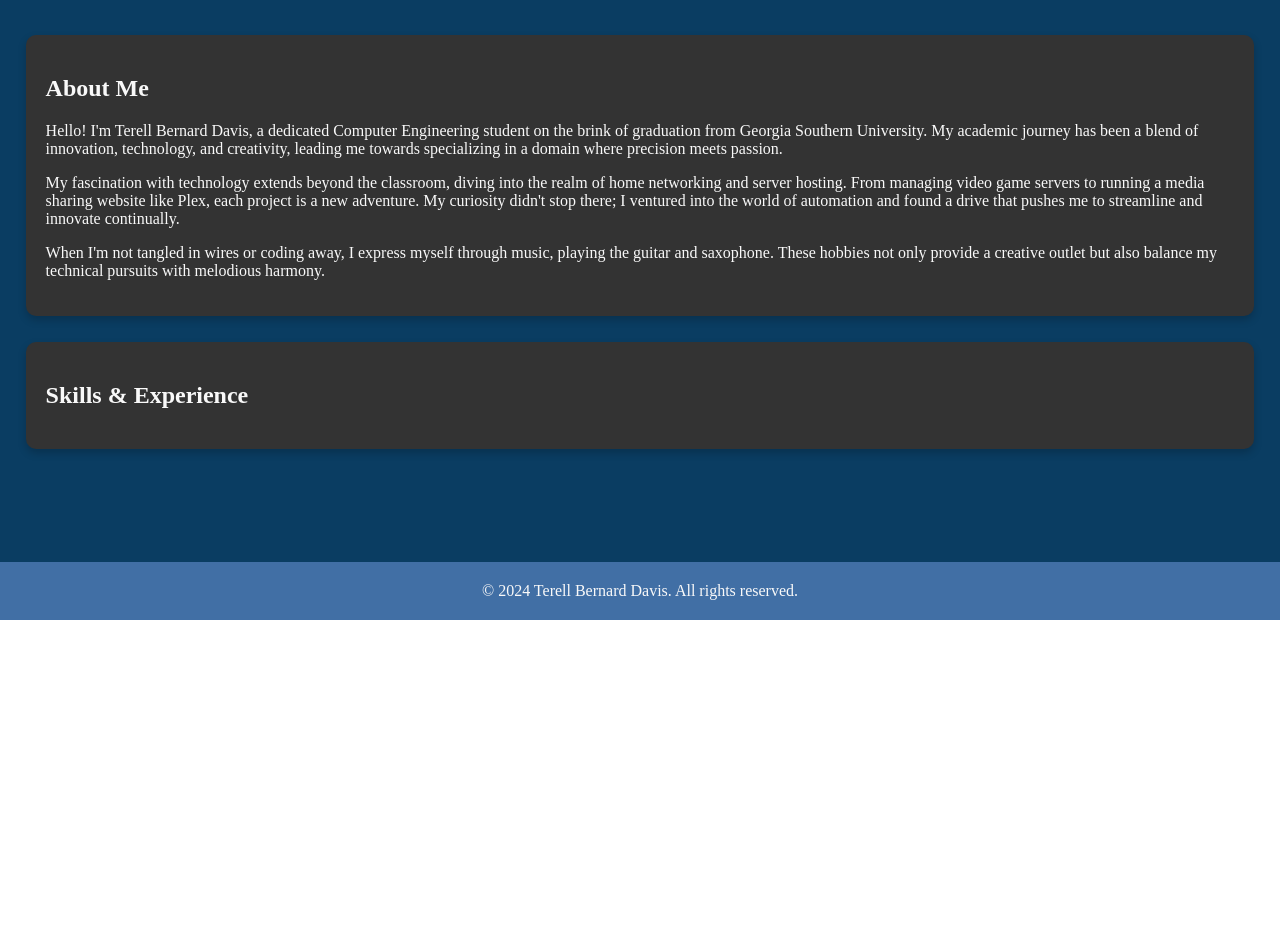
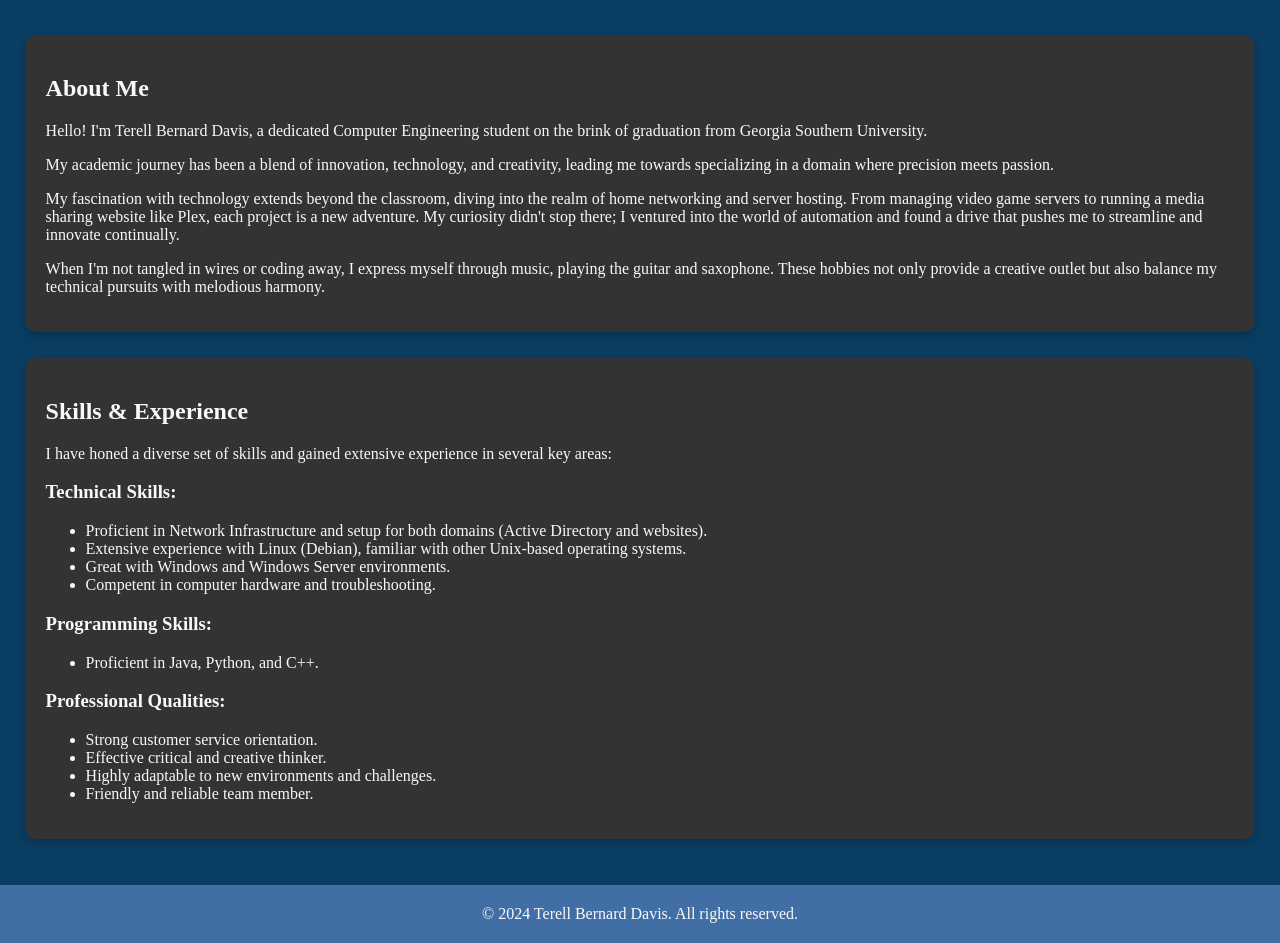
Before and after one commit to Terell-Davis/terell-davis.github.io, a React (Create React App) app: page / in a window 1280 px wide. Shown: the part 180-1123 px from the top of the page. Before the commit the page ends 800 px from the top, so only its background shows below. Built offline with nearby package versions, Linux system fonts and the light colour scheme.

Commit message:
Added Info, getting ready for final

```diff
--- a/src/pages/Contact.js
+++ b/src/pages/Contact.js
@@ -11,8 +11,13 @@ const Contact = () => {
           <NavBar />
 
           <div className={styles.mainContainer}>
-              <ContentCard title="Terell B. Davis">
-              </ContentCard>
+            <ContentCard title="Let's Connect!">
+              <p>Hello! If you're looking to get in touch with me, here are the best ways to reach out. Whether you have a question, a project in mind, or just want to say hi, I'd love to hear from you!</p>
+              <p><strong>Email:</strong> <a href="mailto:terellbdavis@gmail.com">terellbdavis@gmail.com</a></p>
+              <p><strong>Phone:</strong> </p>
+              <p><strong>LinkedIn:</strong> <a href="https://www.linkedin.com/in/terell-davis-19a21026a/" target="_blank" rel="noopener noreferrer">Terell B. Davis</a></p>
+              <p><strong>GitHub:</strong> <a href="https://github.com/Terell-Davis" target="_blank" rel="noopener noreferrer">Terell-Davis</a></p>
+            </ContentCard>
           </div>
 
       </div>
--- a/src/pages/Home.js
+++ b/src/pages/Home.js
@@ -9,22 +9,43 @@ const Home = () => {
   return (
     <div className={styles.homePage}>
 		<Header title="Terell B. Davis" />
-		<NavBar />
-
+		<NavBar/>
 		<div className={styles.mainContainer}>
 			<ContentCard title="About Me">
-			<p> Hello! I'm Terell Bernard Davis, a dedicated Computer Engineering student on the brink of graduation from Georgia Southern University. My academic journey has been a blend of innovation, technology, and creativity, leading me towards specializing in a domain where precision meets passion.</p>
+				<p> Hello! I'm Terell Bernard Davis, a dedicated Computer Engineering student on the brink of graduation from Georgia Southern University. </p>
+				<p>My academic journey has been a blend of innovation, technology, and creativity, leading me towards specializing in a domain where precision meets passion.</p>
 
-			<p>My fascination with technology extends beyond the classroom, diving into the realm of home networking and server hosting. From managing video game servers to running a media sharing website like Plex, each project is a new adventure. My curiosity didn't stop there; I ventured into the world of automation and found a drive that pushes me to streamline and innovate continually.</p>
+				<p>My fascination with technology extends beyond the classroom, diving into the realm of home networking and server hosting. From managing video game servers to running a media sharing website like Plex, each project is a new adventure.
+					My curiosity didn't stop there; I ventured into the world of automation and found a drive that pushes me to streamline and innovate continually.</p>
 
-			<p>When I'm not tangled in wires or coding away, I express myself through music, playing the guitar and saxophone. These hobbies not only provide a creative outlet but also balance my technical pursuits with melodious harmony.</p>
-			</ContentCard>
+					<p>When I'm not tangled in wires or coding away, I express myself through music, playing the guitar and saxophone. These hobbies not only provide a creative outlet but also balance my technical pursuits with melodious harmony.</p>
+        </ContentCard>
 
-			<ContentCard title="Skills & Experience">
-				{/* Skills & Experience content */}
-			</ContentCard>
+        <ContentCard title="Skills & Experience">
+          <p>I have honed a diverse set of skills and gained extensive experience in several key areas:</p>
+
+          <h3>Technical Skills:</h3>
+          <ul>
+            <li>Proficient in Network Infrastructure and setup for both domains (Active Directory and websites).</li>
+            <li>Extensive experience with Linux (Debian), familiar with other Unix-based operating systems.</li>
+            <li>Great with Windows and Windows Server environments.</li>
+            <li>Competent in computer hardware and troubleshooting.</li>
+          </ul>
+
+          <h3>Programming Skills:</h3>
+          <ul>
+            <li>Proficient in Java, Python, and C++.</li>
+          </ul>
+
+          <h3>Professional Qualities:</h3>
+          <ul>
+            <li>Strong customer service orientation.</li>
+            <li>Effective critical and creative thinker.</li>
+            <li>Highly adaptable to new environments and challenges.</li>
+            <li>Friendly and reliable team member.</li>
+          </ul>
+        </ContentCard>
 		</div>
-
     </div>
   );
 };
--- a/src/pages/Projects.js
+++ b/src/pages/Projects.js
@@ -11,9 +11,19 @@ const Projects = () => {
           <NavBar />
 
           <div className={styles.mainContainer}>
-              <ContentCard title="Java">
-                <p>Filler</p>
-              </ContentCard>
+            <ContentCard title="Java">
+              <p><strong>TrexBot:</strong> Initially named Jokerbot, TrexBot is a flexible, all-around Discord bot perfect for personal or group servers. It shines with its music streaming abilities from YouTube, SoundCloud, and Bandcamp, among various other features. It represents a significant upgrade from my first major Java project, now fully deployed and shared. The journey to creating TrexBot boosted my Java skills and introduced me to self-hosting my creations.</p>
+              <p><strong>Galactic Empire:</strong> A team effort for my class, Galactic Empire is a Java-based project focused on developing a GUI for SQL interaction. Despite its design challenges, the interface was functional and fulfilled its intended purpose. I wished for more time to refine it, but deadlines were tight.</p>
+            </ContentCard>
+
+            <ContentCard title="Python">
+              <p><strong>Inventory Manager:</strong> Frustrated by the limitations of the "POS" system at a former job, I created an Inventory Manager to fill the gap. It provided the much-needed functionality of generating understandable Inventory Reports, solving a real-world problem through coding.</p>
+              <p><strong>Narukami-Bot:</strong> As my gateway into Python, Narukami-Bot was designed to integrate with my server's services, offering control over Minecraft & Terraria servers directly from Discord. It was a different structure from my Java bot, exploring new possibilities with Python.</p>
+            </ContentCard>
+
+            <ContentCard title="Web Development">
+              <p>This website started as a basic HTML/CSS project for me to dive into web development. As I advanced in my studies at Georgia Southern, taking a Web Design class in my last semester prompted me to overhaul my portfolio site. While it may now seem a bit elaborate for a portfolio, the class's requirements nudged me towards making it more comprehensive and polished than initially planned.</p>
+            </ContentCard>
           </div>
       </div>
     );
```
Also changed, not shown: 1 other file (tests, documents, lock files or other folders).
